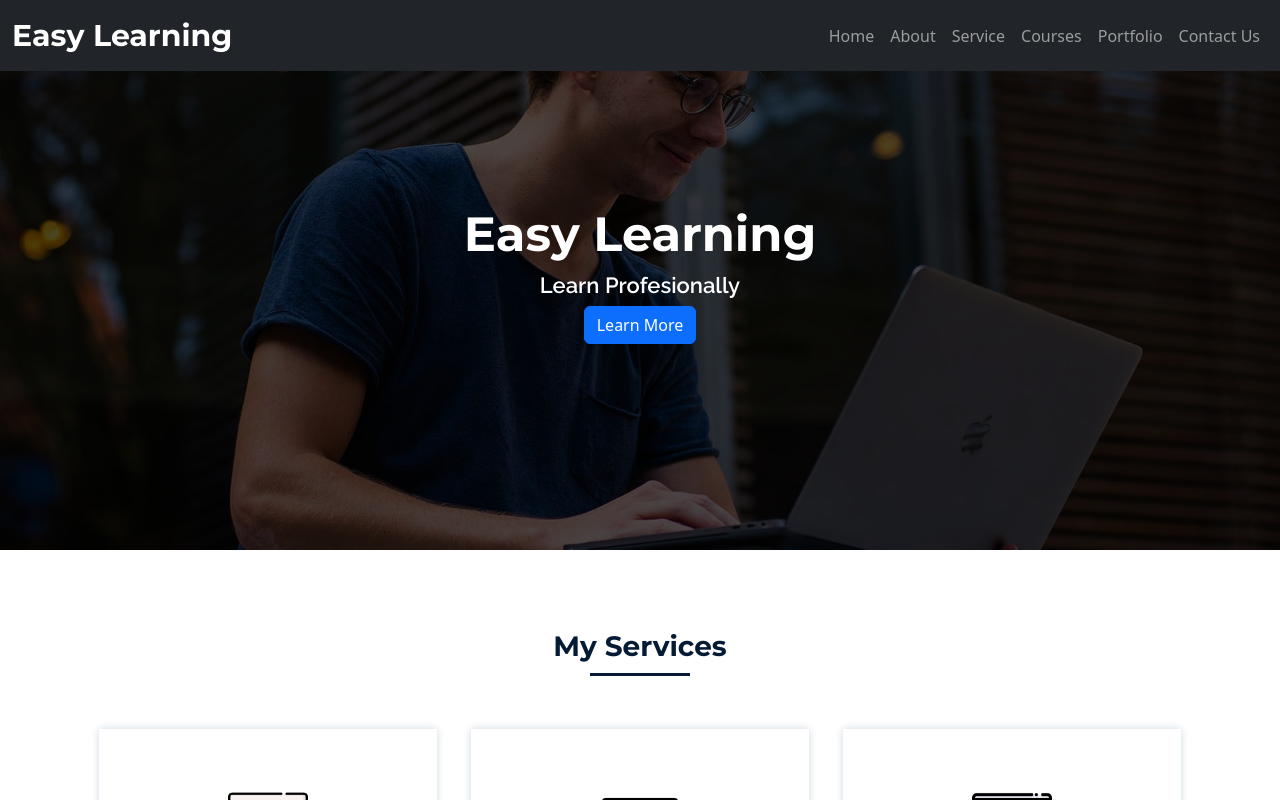
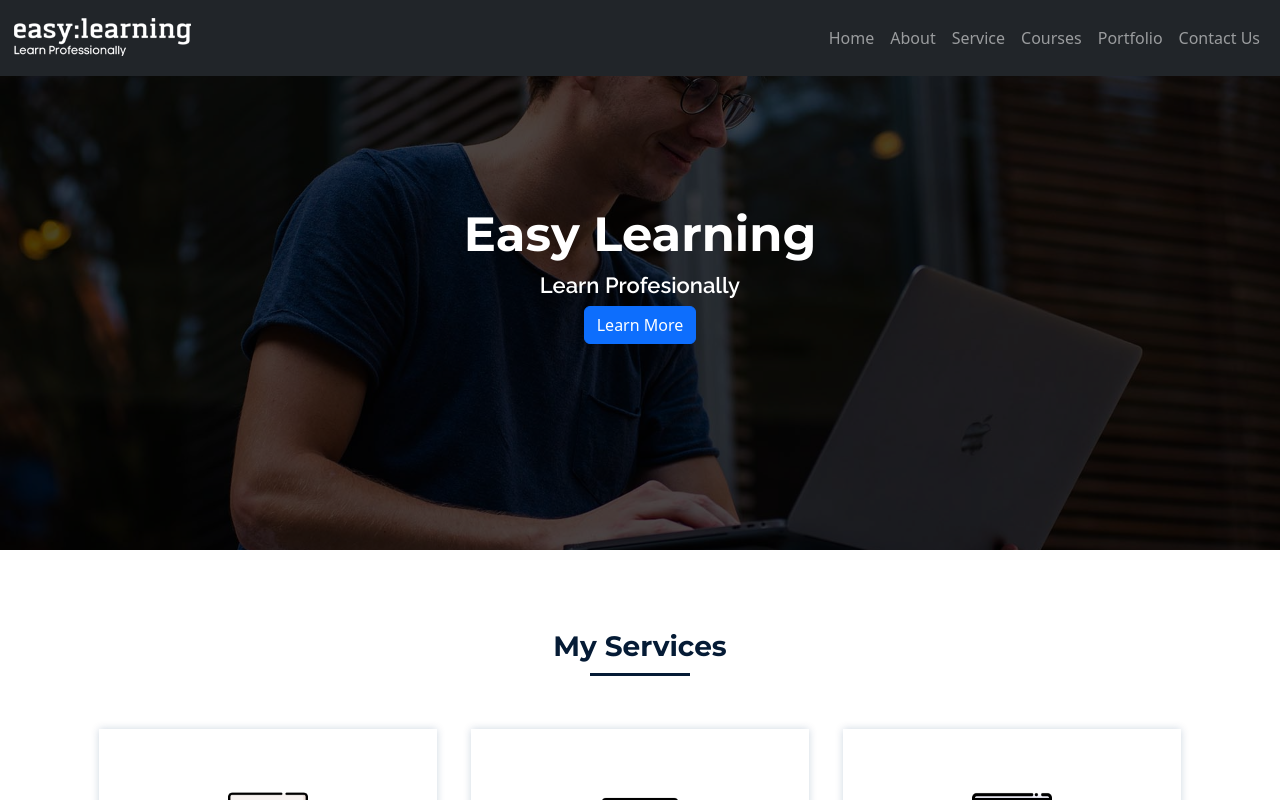
Before and after one commit to zabiremu/EasyLearning-Client-Side, a React (Create React App) app: page / in a window 1280 px wide. Shown: the top 800 px of the page. Built offline with nearby package versions, Linux system fonts and the light colour scheme; a web font is replaced by a local one.

Commit message:
Top Navigation part-03

```diff
--- a/src/assets/css/style.css
+++ b/src/assets/css/style.css
@@ -99,3 +99,6 @@
   color: #051b35;
   transition: all linear 0.4s;
 }
+.logo{
+  transition: all linear 0.4s;
+}
--- a/src/components/TopNavigation/TopNavigation.jsx
+++ b/src/components/TopNavigation/TopNavigation.jsx
@@ -3,19 +3,22 @@ import {Container} from "react-bootstrap";
 import Nav from 'react-bootstrap/Nav';
 import Navbar from 'react-bootstrap/Navbar';
 import NavDropdown from 'react-bootstrap/NavDropdown';
+import WhiteLogo from '../../assets/image/logo_white.png'
+import logoBlack from '../../assets/image/logo_black.png'
 
 export default class TopNavigation extends Component {
   constructor(){
     super();
     this.state={
         NavTitle: "nav_title",
+        logo:[WhiteLogo],
     }
   }
   onScroll = () =>{
     if(window.scrollY>100){
-        this.setState({NavTitle:'nav_scroll'})
+        this.setState({NavTitle:'nav_scroll',logo:[logoBlack]})
     }else{
-        this.setState({NavTitle:'nav_title'})
+        this.setState({NavTitle:'nav_title',logo:[WhiteLogo]})
     }
   }
 
@@ -28,7 +31,7 @@ export default class TopNavigation extends Component {
       <Fragment>
         <Navbar collapseOnSelect expand="md" bg="dark" variant="dark" fixed="top">
           <Container fluid>
-            <Navbar.Brand href="#home" className={this.state.NavTitle}>Easy Learning</Navbar.Brand>
+            <Navbar.Brand href="#home" className={this.state.NavTitle}><img src={this.state.logo} alt="" className="logo"/></Navbar.Brand>
             <Navbar.Toggle aria-controls="responsive-navbar-nav" />
             <Navbar.Collapse id="responsive-navbar-nav">
               <Nav className="me-auto">
```
